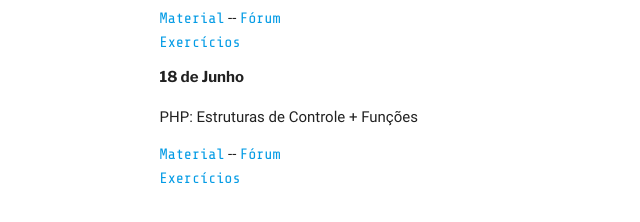
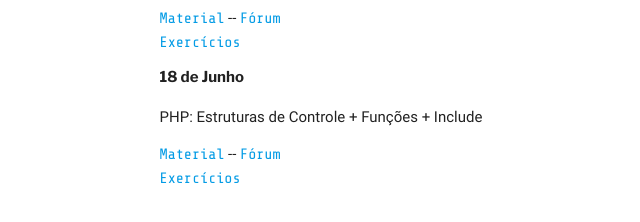
Before and after one commit to COLTEC-DAW/coltec-daw.github.io, a Jekyll site: the page built from classes.html, in a window 1280 px wide and 900 px high, scrolled down 1514 px. Shown: the part 615-837 px from the top of the window, without its empty margins (149-789 px from the left). Built offline with Jekyll 4.4.1, drawn with Linux system fonts in a browser that asks for light colours; some web fonts are replaced.

Commit message:
Updated June 18th class

```diff
--- a/classes.html
+++ b/classes.html
@@ -107,10 +107,10 @@ layout: default
     </dd>
     <dd>
         <h6>18 de Junho</h6>
-        <p>PHP: Estruturas de Controle + Funções</p>
+        <p>PHP: Estruturas de Controle + Funções + Include</p>
         <ul>
             <li><a href="https://coltec-daw.github.io/Aula-09-PHP/">Material</a> -- <a href="https://github.com/COLTEC-DAW/Aula-09-PHP/issues">Fórum</a></li>
-            <li><a href="https://github.com/COLTEC-DAW/E09-Show-do-Bilhao#introdu%C3%A7%C3%A3o-prova-de-conceito">Exercícios</a></li>
+            <li><a href="https://github.com/COLTEC-DAW/E09-Show-do-Bilhao#separando-uma-pergunta-por-p%C3%A1gina">Exercícios</a></li>
         </ul>
     </dd>
 </dl>
```
